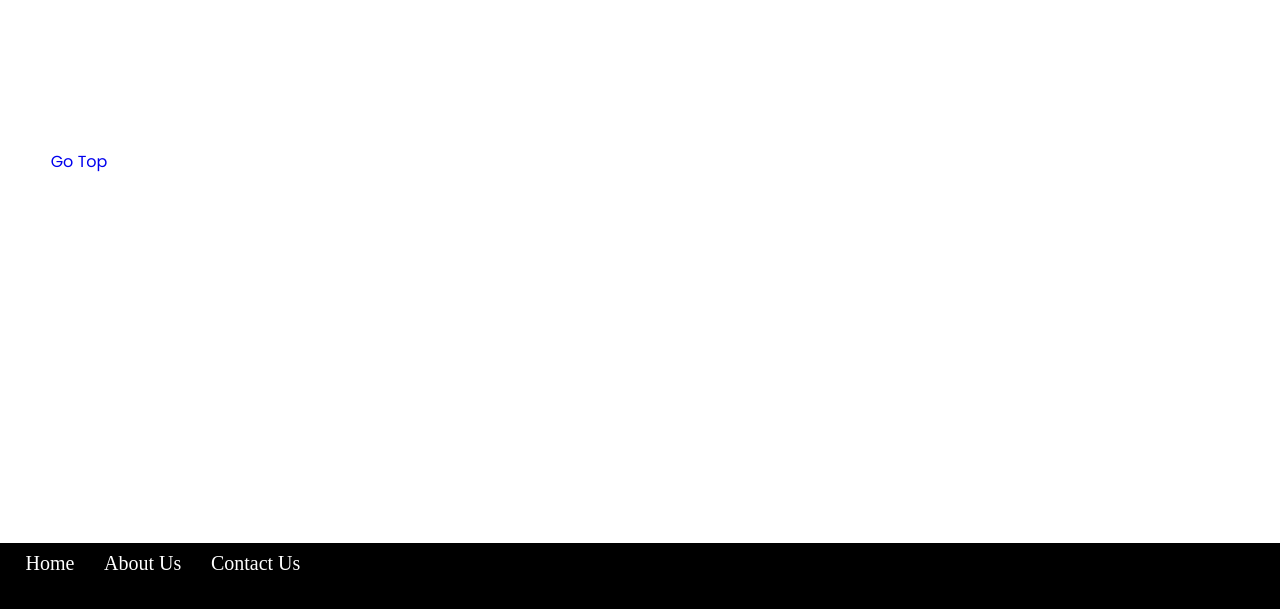
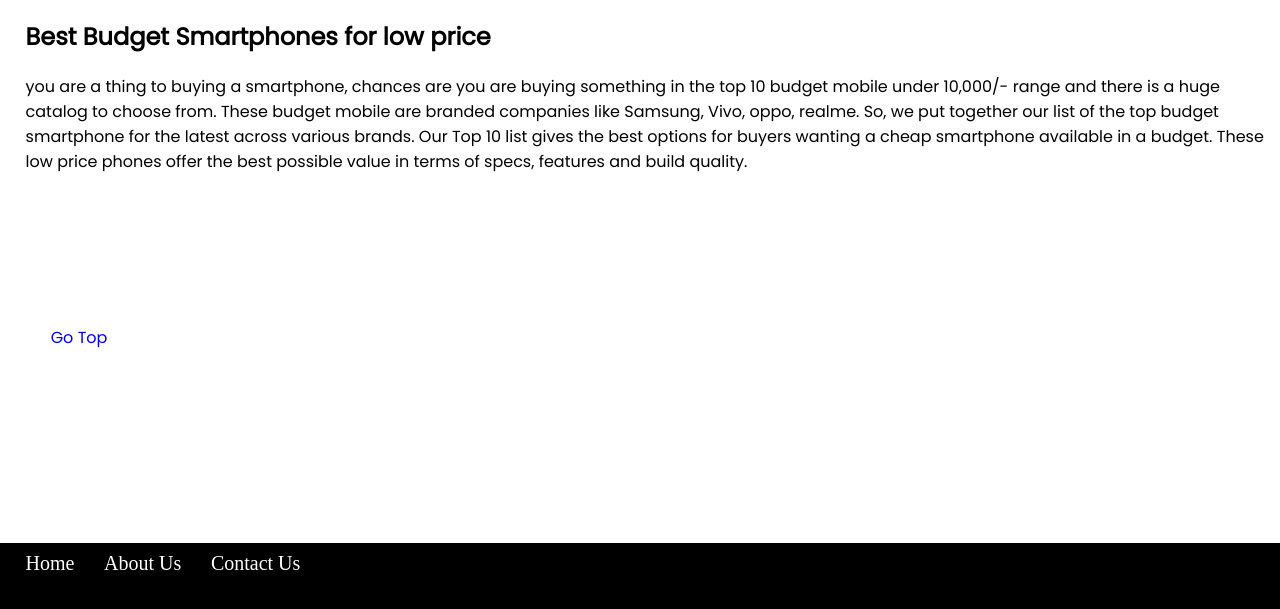
Before and after one commit to arpitsinghDev/phoneDetails, a plain HTML site: page budget-phones/index.html in a window 1280 px wide. Shown: the part 191-800 px from the top of the page. Drawn offline with Linux system fonts and the light colour scheme; no server answers; a web font is replaced by a local one.

Commit message:
Update index.html

```diff
--- a/budget-phones/index.html
+++ b/budget-phones/index.html
@@ -4,7 +4,7 @@
     <meta charset="UTF-8">
     <meta name="viewport" content="width=device-width, initial-scale=1.0">
     <meta http-equiv="X-UA-Compatible" content="ie=edge">
-    <title>Top 10 Budget Phones (letest) | android mobiles</title>
+    <title>Top 10 Budget Phones (letest) | android mobiles | phonedetails.all-polling.in</title>
     <meta name="keywords" content="top 10 budget phones, Top Budget Phones, best mobiles for low price, top mobile in cheap price, latest badget phone"/>
     <meta name="description" content="top budget phones in low price latest brand cantent features and latest update of mobiles (top 10 badget phones)"/>
     <link rel="canonical" href="https://phonedetails.all-polling.in/"/>
@@ -139,6 +139,8 @@
             <a href="#device7">7</a> <a href="#device8">8</a>
             <a href="#device9">9</a> <a href="#device10">10</a>
         </div>
+        <h2>Best Budget Smartphones for low price</h2>
+        <p>you are a thing to buying a smartphone, chances are you are buying something in the top 10 budget mobile under 10,000/- range and there is a huge catalog to choose from. These budget mobile are branded companies like Samsung, Vivo, oppo, realme. So, we put together our list of the top budget smartphone for the latest across various brands. Our Top 10 list gives the best options for buyers wanting a cheap smartphone available in a budget. These low price phones offer the best possible value in terms of specs, features and build quality.</p>
         <div class="maindata">
            <div class="budgetdevice0" id="device1"></div>
            <div class="budgetdevice1" id="device2"></div>
```
